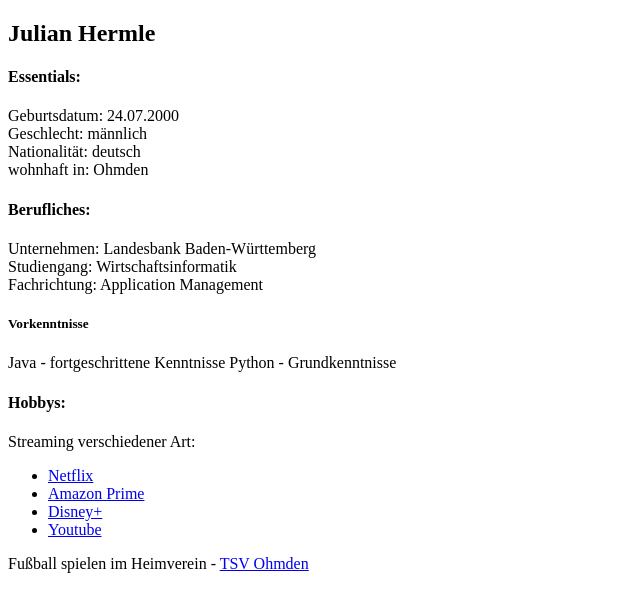
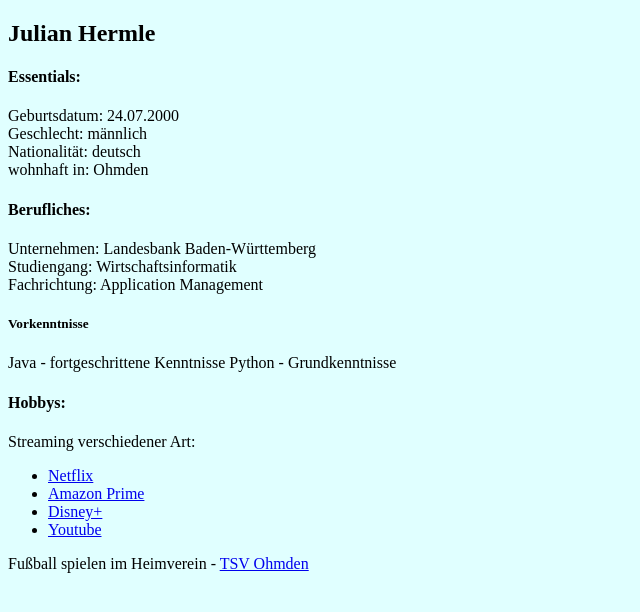
Before and after one commit to julianhermle/test_repository, a plain HTML site: page index.html in a window 1280 px wide. Shown: the whole page, without its empty margins (0-640 px from the left). Drawn offline with Linux system fonts and the light colour scheme.

Commit message:
added css

```diff
--- a/index.html
+++ b/index.html
@@ -4,6 +4,7 @@
     <meta charset="UTF-8">
     <meta name="viewport" content="width=device-width, initial-scale=1.0">
     <title> test </title>
+    <link rel="stylesheet" href="style.css">
 </head>
 <body>
     <h2> Julian Hermle </h2>
@@ -12,8 +13,6 @@
     Geschlecht: männlich <br>
     Nationalität: deutsch <br>
     wohnhaft in: Ohmden <br>
-
-
 
 
     <h4>Berufliches:</h4>
--- /dev/null
+++ b/style.css
@@ -0,0 +1,3 @@
+body {
+    background-color: lightcyan;
+}
```
